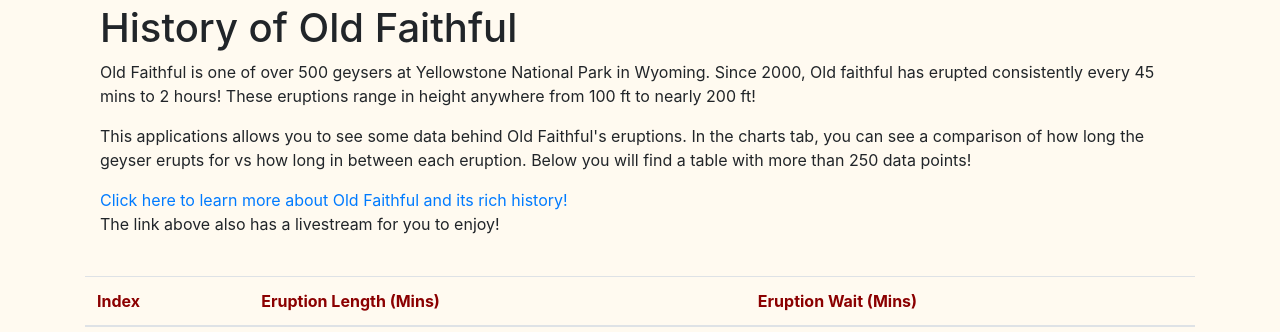
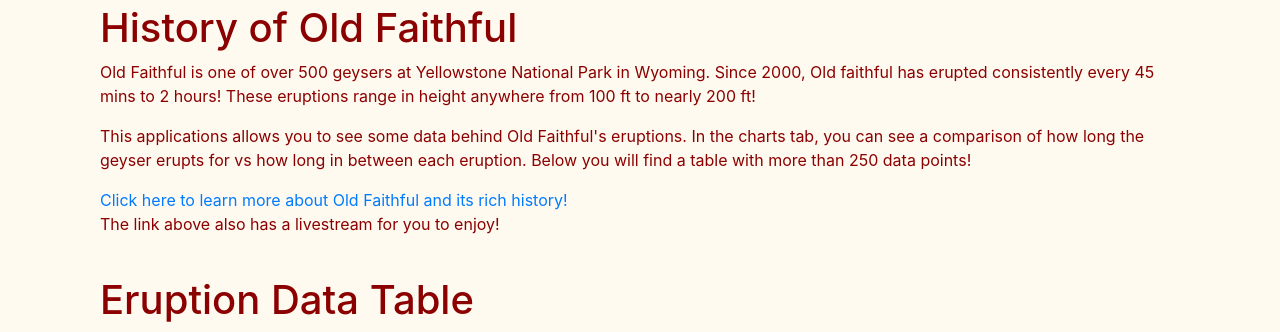
Before and after one commit to vp373/Final_Web_App, a Flask app: page / in a window 1280 px wide. Shown: the part 56-388 px from the top of the page. Run offline with Flask 2, Linux system fonts and the light colour scheme; data that the repository does not hold is empty; some libraries are stand-ins or nearby versions.

Commit message:
Task: Made more formatting changes to change appearance of the application

```diff
--- a/app/templates/index.html
+++ b/app/templates/index.html
@@ -1,7 +1,7 @@
 {% extends "layout.html" %}
 {% block content %}
 <body style=" background-color: floralwhite">
-<div class="container">
+<div class="container" style="color:darkred">
     <h1>History of Old Faithful</h1>
     <p>Old Faithful  is one of over 500 geysers at Yellowstone National Park in Wyoming. Since 2000, Old faithful has erupted consistently every 45 mins to 2 hours! These eruptions range in height anywhere from 100 ft to nearly 200 ft! </p>
     <p>This applications allows you to see some data behind Old Faithful's eruptions. In the charts tab, you can see a comparison of how long the geyser erupts for vs how long in between each eruption. Below you will find a table with more than 250 data points!</p>
@@ -9,6 +9,8 @@
     <p>The link above also has a livestream for you to enjoy!</p>
 </div>
 <br>
+<div class="container">
+<h1 style="color:darkred">Eruption Data Table</h1>
 <table class="table" style="color:darkred">
     <thead>
     <tr>
@@ -27,5 +29,6 @@
     {% endfor %}
     </tbody>
 </table>
+</div>
 </body>
 {% endblock %}
```
